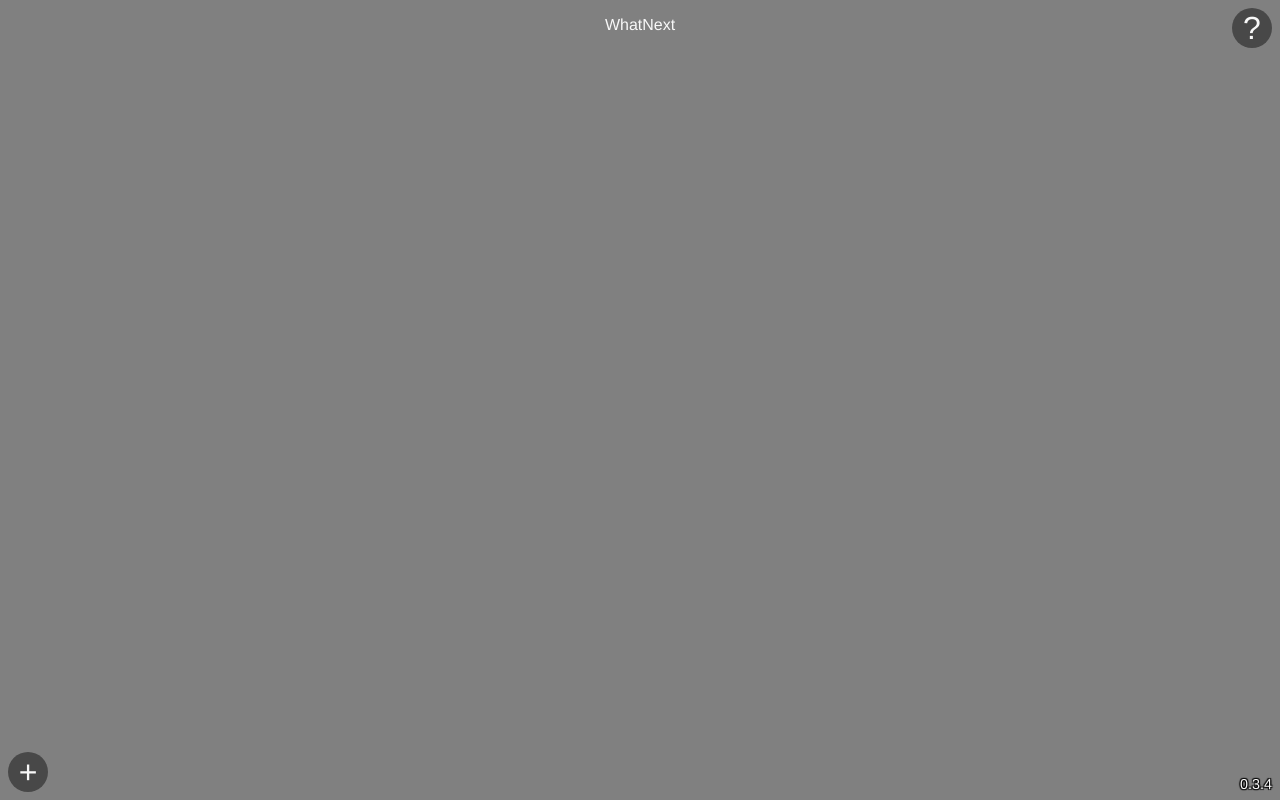
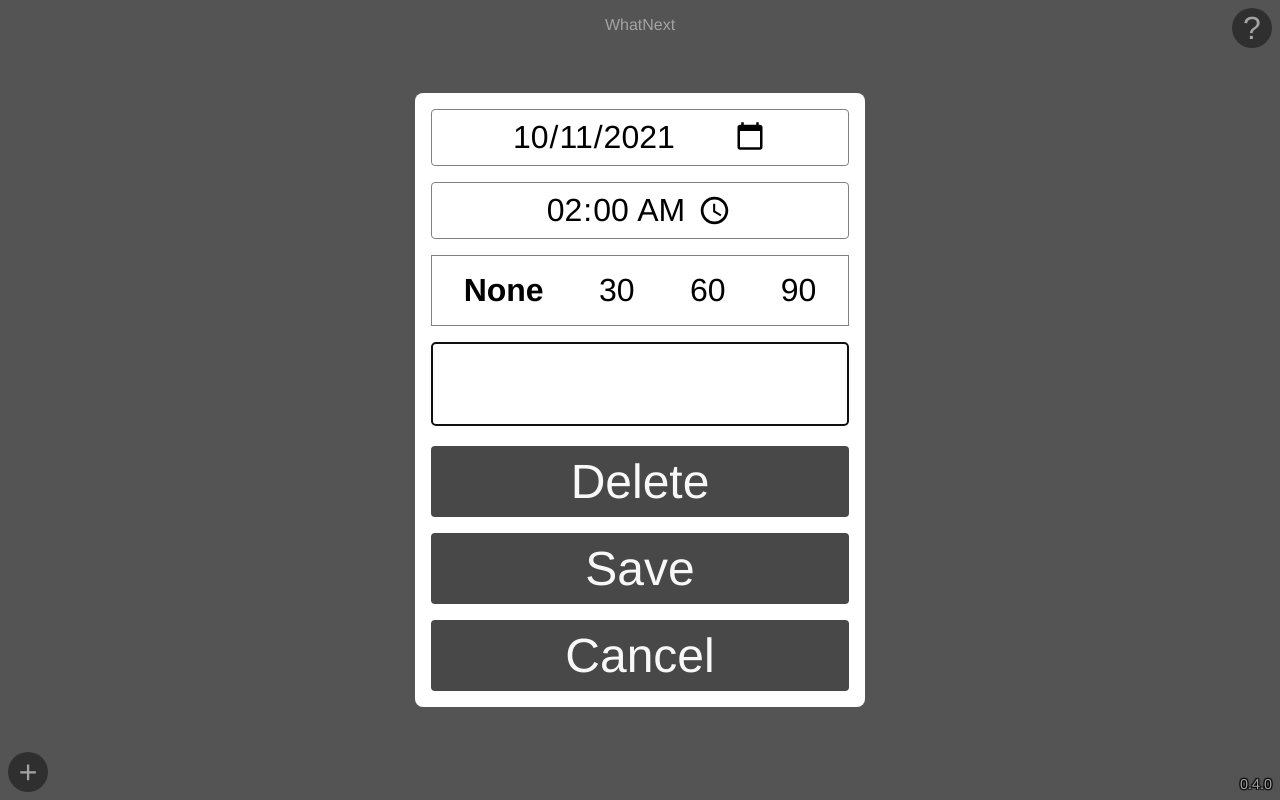
Before and after one commit to philrmass/what-next, a React app: page / in a window 1280 px wide. Built offline with nearby package versions, Linux system fonts and the light colour scheme; the HTML template or start-up script is replaced by a standard one.

Commit message:
implement editor

```diff
--- a/src/components/App.js
+++ b/src/components/App.js
@@ -34,7 +34,7 @@ export default function App() {
   };
 
   const update = (event) => {
-    console.log('REMOVE', event);
+    console.log('UPDATE', event);
     /*
     setEvents(events => ({
       ...events,
--- a/src/components/Editor.js
+++ b/src/components/Editor.js
@@ -1,96 +1,80 @@
-import { useRef } from 'react';
-//import { dateToEdit, editToDate, editToTime, timeToEdit } from '../utilities/events';
+import cln from 'classnames';
+
 import {
   dateToEdit,
-  getDisplayDate,
-  getDisplayTime,
+  editToDate,
+  editToTime,
   timeToEdit,
 } from '../utilities/events';
-//import { moveTimeToDate } from '../utilities/time';
+import { moveTimeToDate } from '../utilities/time';
 import styles from './Editor.module.css';
 
 import Dialog from './Dialog';
 
 export default function Editor({
   event,
+  setEvent,
+  update,
+  remove,
   close,
-  //update,
-  //remove,
 }) {
-  const dateRef = useRef();
-  /*
+  const oneMinute = 1000 * 60;
+
   function handleTextChange(text) {
-    setActiveEvent((event) => ({
+    setEvent(event => ({
       ...event,
       text,
     }));
   }
 
-*/
-  const handleDateChange = (text) => {
-    console.log('handleDateChange', text);
-    /*
-    const date = editToDate(text, event.date);
-    setActiveEvent((event) => ({
+  const handleDateChange = (value) => {
+    const dateAt = editToDate(value, event.at);
+
+    setEvent(event => ({
       ...event,
-      date,
-      start: moveTimeToDate(event.start, date),
-      end: moveTimeToDate(event.end, date),
+      at: moveTimeToDate(event.at, dateAt),
     }));
-    */
   };
 
-  function handleStartChange(text) {
-    console.log('handleStartChange', text);
-    /*
-    setActiveEvent((event) => ({
+  function handleStartChange(value) {
+    setEvent(event => ({
       ...event,
-      start: editToTime(text, event.date),
+      at: editToTime(value, event.at),
     }));
-    */
   }
 
-  /*
-  function handleEndChange(text) {
-    setActiveEvent((event) => ({
+  const handleDurationChange = (value) => {
+    const duration = oneMinute * value;
+
+    setEvent(event => ({
       ...event,
-      end: editToTime(text, event.date),
+      duration,
     }));
-  }
-  */
-  const editDate = () => {
-    //??? target.valueAsNumber
-    console.log('EDIT');
-    /*
-    if (dateRef.current) {
-      console.log('CLICK');
-      dateRef.current.click();
-    }
-    */
-    const input = document.createElement('input');
-    input.type = 'date';
-    input.value = dateToEdit(event?.at);
-    input.onchange = (e) => handleDateChange(e.target.value);
+  };
 
-    input.click();
-    /*
-{
-    const input = document.createElement('input');
-    input.type = 'file';
+  const buildDuration = () => {
+    const values = [0, 30, 60, 90];
 
-    input.onchange = () => {
-      const file = input.files[0];
-      const reader = new FileReader();
-      reader.onerror = reject;
-      reader.onload = () => {
-        resolve(JSON.parse(reader.result));
-      };
-      reader.readAsText(file);
-    };
+    return (
+      <ul className={styles.durations}>
+        {values.map(value => {
+          const classes = cln({
+            [styles.duration]: true,
+            [styles.selected]: (oneMinute * value) === event?.duration,
+          });
 
-    input.click();
-  }
-  */
+          return (
+            <li
+              key={value}
+              className={classes}
+              onClick={() => handleDurationChange(value)}
+            >
+              {value ? value : 'None'}
+            </li>
+          );
+        })}
+      </ul>
+    );
   };
 
   return (
@@ -98,17 +82,11 @@ export default function Editor({
       <div className={styles.content}>
         <div className={styles.input}>
           <input
-            ref={dateRef}
             id='date'
             type='date'
             value={dateToEdit(event?.at)}
             onChange={(e) => handleDateChange(e.target.value)}
           />
-        </div>
-        <div>
-          <label htmlFor='date' onClick={editDate}>
-            {getDisplayDate(event?.at)}
-          </label>
         </div>
         <div className={styles.input}>
           <input
@@ -118,54 +96,20 @@ export default function Editor({
             onChange={(e) => handleStartChange(e.target.value)}
           />
         </div>
+        {buildDuration()}
         <div>
-          <label htmlFor='start'>
-            {getDisplayTime(event?.at)}
-          </label>
+          <textarea
+            rows='3'
+            autoFocus
+            className={styles.text}
+            value={event?.text}
+            onChange={(e) => handleTextChange(e.target.value)}
+          />
         </div>
-        <div>{event?.text}</div>
-        <button className={styles.button} onClick={close}>Close</button>
+        <button className={styles.button} onClick={() => remove(event.id)}>Delete</button>
+        <button className={styles.button} onClick={() => update(event)}>Save</button>
+        <button className={styles.button} onClick={close}>Cancel</button>
       </div>
     </Dialog>
   );
-  /*
-    <section className={styles.main}>
-      <textarea
-        rows='2'
-        cols='24'
-        autoFocus={true}
-        className={styles.textInput}
-        value={event.text}
-        onChange={(e) => handleTextChange(e.target.value)}
-      />
-      <div className={styles.times}>
-        <div>
-          <label htmlFor='start'>Start</label>
-        </div>
-        <div>
-          { event.start &&
-            <label htmlFor='end'>End</label>
-          }
-        </div>
-        <div>
-          <input
-            type='time'
-            value={timeToEdit(event.start)}
-            onChange={(e) => handleStartChange(e.target.value)}
-            className={styles.timeInput}
-          />
-        </div>
-        <div>
-          { event.start &&
-            <input
-              type='time'
-              value={timeToEdit(event.end)}
-              onChange={(e) => handleEndChange(e.target.value)}
-              className={styles.timeInput}
-            />
-          }
-        </div>
-      </div>
-    </section>
-  */
 }
--- a/src/components/Editor.module.css
+++ b/src/components/Editor.module.css
@@ -1,72 +1,62 @@
 .content {
+  display: flex;
+  flex-direction: column;
 }
 
 .input {
+  display: flex;
+  justify-content: center;
+  align-items: center;
   padding: var(--size1);
-  background: #dfe;
+  border: 1px solid var(--border);
+  border-radius: var(--radius);
+  font-size: 2em;
 }
 
-.hidden {
-  display: none;
+.input + .input {
+  margin-top: var(--size2);
+}
+
+.durations {
+  display: flex;
+  padding: var(--size1);
+  border: 1px solid var(--border);
+  margin-top: var(--size2);
+}
+
+.duration {
+  flex-grow: 1;
+  padding: var(--size1);
+  text-align: center;
+  font-size: 2em;
+}
+
+.duration + .duration {
+  margin-left: var(--size1);
+}
+
+.selected {
+  font-weight: bold;
+}
+
+.text {
+  width: 100%;
+  padding: var(--size1);
+  border: 1px solid var(--border);
+  border-radius: var(--radius);
+  background: transparent;
+  margin-top: var(--size2);
+  font-family: var(--fontFamily);
+  font-size: 1.2em;
+  overflow-y: scroll;
+  resize: none;
 }
 
 .button {
   padding: var(--size1);
   border-radius: var(--radius);
+  margin-top: var(--size2);
   background: var(--button);
   color: var(--textButton);
-  font-size: 4em;
+  font-size: 3em;
 }
-
-.button + .button {
-  margin-top: var(--size1);
-}
-
-/*
-.main {
-  display: flex;
-  flex-direction: column;
-  justify-content: center;
-}
-
-.textInput {
-  height: calc(3em + 8px);
-  padding: 4px;
-  border: 1px solid var(--border);
-  margin-top: 8px;
-  margin-bottom: 8px;
-  background: var(--bg-lighter);
-}
-
-.textInput:focus {
-  border: 1px solid var(--accent);
-  outline: none;
-}
-
-.dateInput {
-  border: 1px solid var(--border);
-  background: var(--bg-lighter);
-  font-size: 14px;
-}
-
-.dateInput:focus {
-  border: 1px solid var(--accent);
-  outline: none;
-}
-
-.times {
-  display: grid;
-  grid-template-columns: auto auto;
-}
-
-.timeInput {
-  border: 1px solid var(--border);
-  background: var(--bg-lighter);
-  font-size: 14px;
-}
-
-.timeInput:focus {
-  border: 1px solid var(--accent);
-  outline: none;
-}
-*/
--- a/src/components/Events.js
+++ b/src/components/Events.js
@@ -16,10 +16,9 @@ export default function Events({
   update,
   remove,
 }) {
-  const [editing, setEditing] = useState(null);
+  const [editing, setEditing] = useState(getDefaultEvent());
 
   const add = () => {
-    console.log('ADD');
     setEditing(getDefaultEvent());
   };
 
@@ -71,9 +70,10 @@ export default function Events({
       <button className={styles.button} onClick={add}>+</button>
       <Editor
         event={editing}
-        close={() => setEditing(null)}
+        setEvent={setEditing}
         update={update}
         remove={remove}
+        close={() => setEditing(null)}
       />
     </>
   );
--- a/src/utilities/events.js
+++ b/src/utilities/events.js
@@ -1,9 +1,17 @@
 import { v4 as uuidv4 } from 'uuid';
 
-export function getDefaultEvent() {
+import { toNextHalfHour } from './time';
+
+export function getDefaultEvent(now = Date.now()) {
+  const oneDay = 1000 * 60 * 60 * 24;
+  const target = now + oneDay;
+  //const dateAt = timeToDate(target); //??? remove
+  const at = toNextHalfHour(target);
+
   return {
     id: uuidv4(),
-    at: Date.now(),
+    //dateAt,
+    at,
     duration: 0,
     text: '',
   };
--- a/src/utilities/time.js
+++ b/src/utilities/time.js
@@ -9,6 +9,22 @@ export function nextMinute(now = Date.now()) {
 export function timeToDate(time) {
   const date = new Date(time);
   date.setHours(0, 0, 0, 0);
+  return date.getTime();
+}
+
+export function toNextHalfHour(time) {
+  const date = new Date(time);
+  let hours = date.getHours();
+  let minutes = date.getMinutes();
+
+  if (minutes > 30) {
+    hours = hours + 1;
+    minutes = 0;
+  } else if (minutes > 0) {
+    minutes = 30;
+  }
+
+  date.setHours(hours, minutes, 0, 0);
   return date.getTime();
 }
 
--- a/src/version.js
+++ b/src/version.js
@@ -1 +1 @@
-export const version = '0.3.4';
+export const version = '0.4.0';
```
